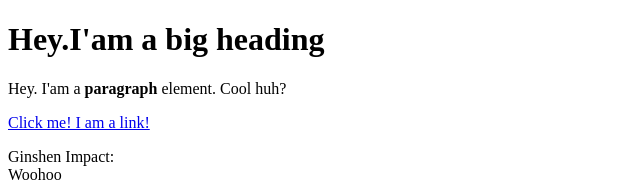
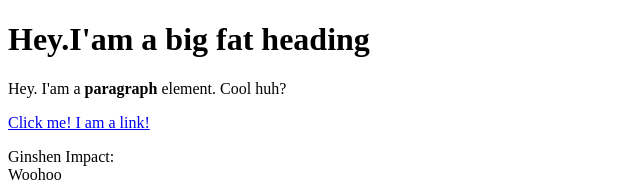
Before and after one commit to thanhnguyen17893/cartoon-hero, a plain HTML site: page test.html in a window 1280 px wide. Shown: the top 182 px of the page, without its empty margins (0-640 px from the left). Drawn offline with Linux system fonts and the light colour scheme.

Commit message:
add "fat"

```diff
--- a/test.html
+++ b/test.html
@@ -5,7 +5,7 @@
 	<title>Test page</title>
 </head>
 <body>
-	<h1>Hey.I'am a big heading</h1>
+	<h1>Hey.I'am a big fat heading</h1>
 	<p>Hey. I'am a <b>paragraph</b> element. Cool huh?</p>
 	<a href="https://google.com" target="_blank" title="Let's go to Google">Click me! I am a link!</a>
 	<p>Ginshen Impact:<br>
```
Also changed, not shown: 1 other file.
